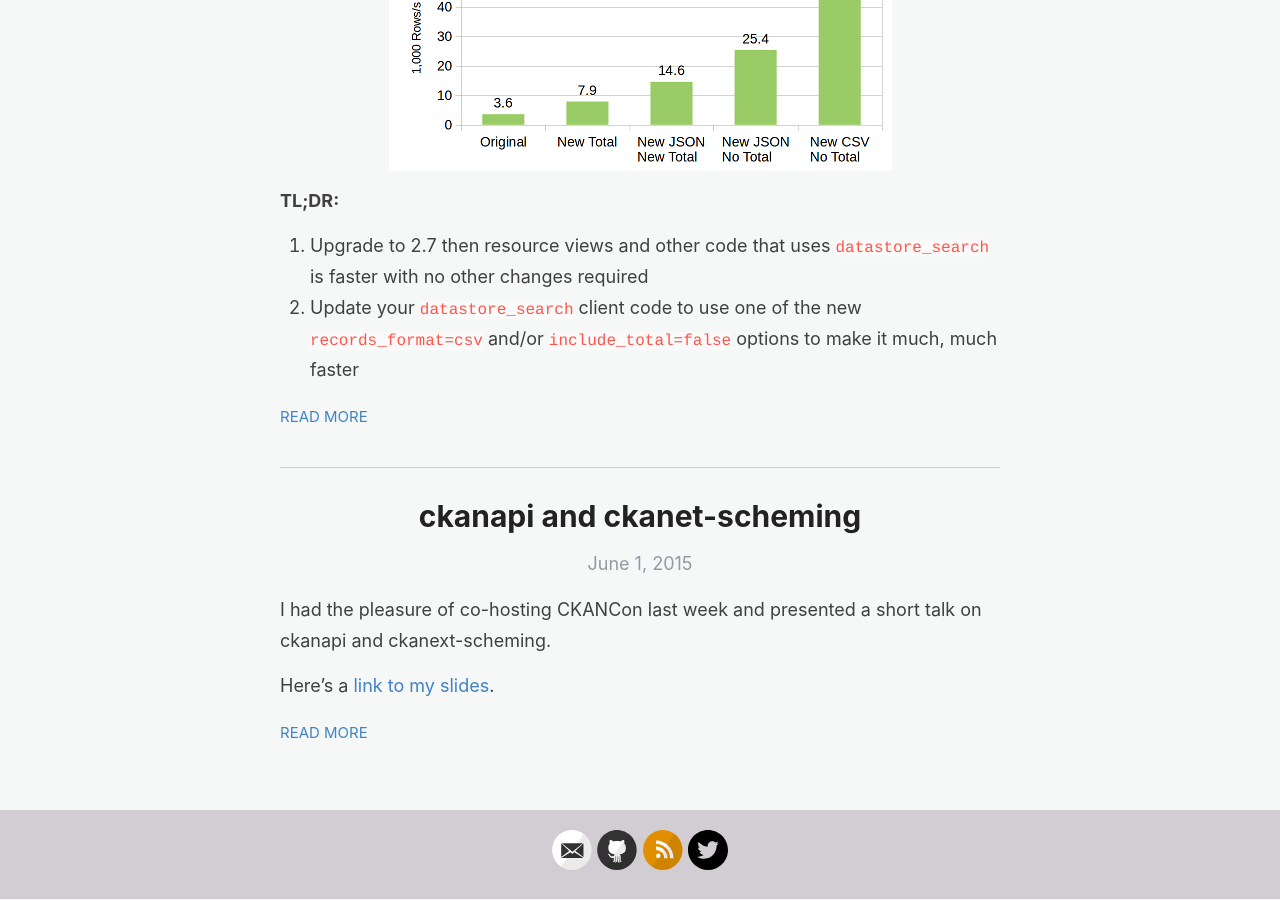
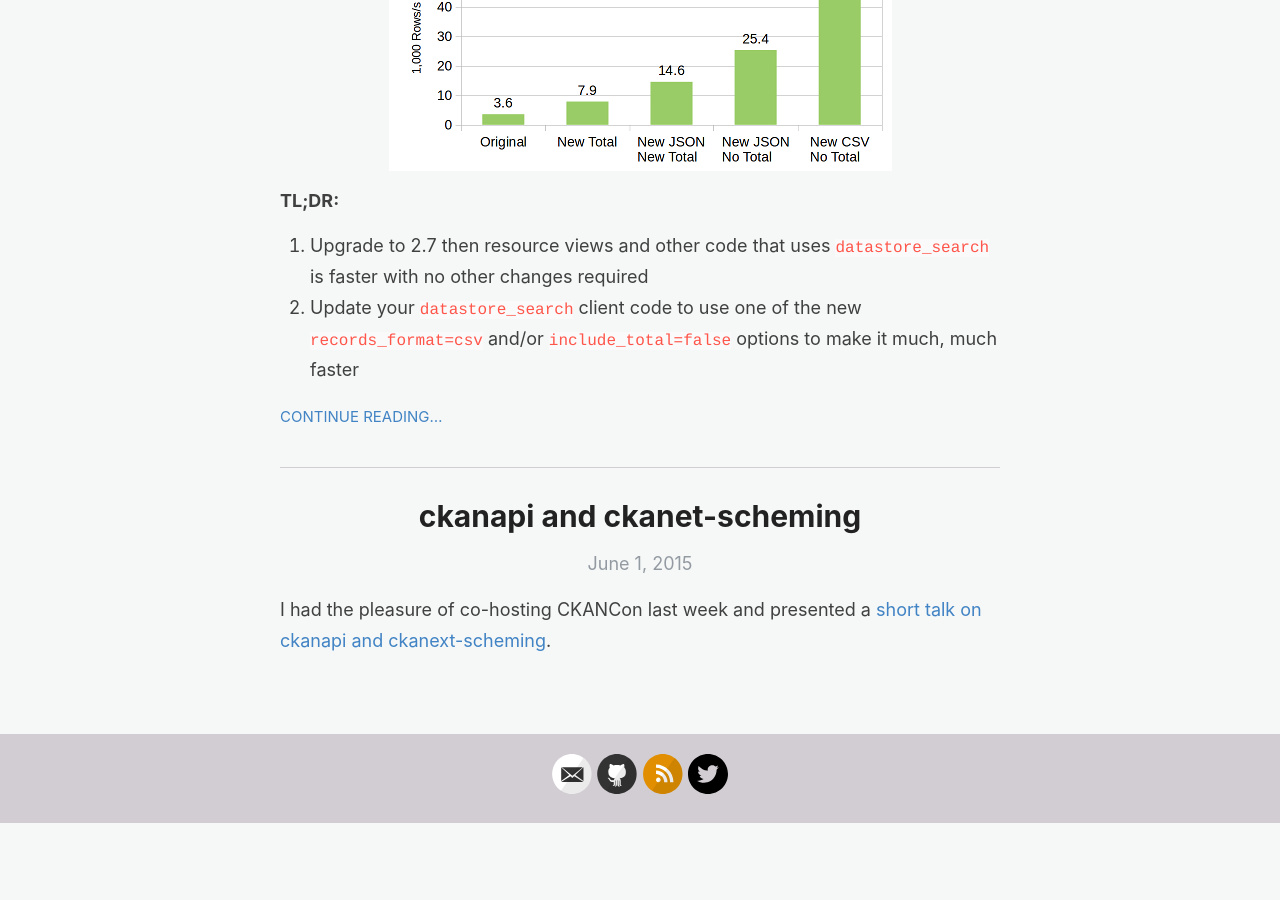
Before and after one commit to wardi/wardi.github.io, a Jekyll site: the page built from index.html, in a window 1280 px wide and 900 px high, scrolled down 913 px. Built offline with Jekyll 4.4.1, drawn with Linux system fonts in a browser that asks for light colours; the list of posts is cut into pages by our own code; after the commit the page ends 1737 px from its top, so only the background shows below that; some of the changed text lies outside the part shown.

Commit message:
inline meta

```diff
--- a/_posts/2015-06-01-ckanapi-ckanext-scheming.md
+++ b/_posts/2015-06-01-ckanapi-ckanext-scheming.md
@@ -1,13 +1,9 @@
 ---
 layout: post
 title: ckanapi and ckanet-scheming
-categories: [Video, Python, CKAN]
+categories: [Software, Python, CKAN]
 redirect_from: /2015/06/ckanapi-ckanext-scheming/
-excerpt_separator: <!--more-->
+inline: true
 ---
 
-I had the pleasure of co-hosting CKANCon last week and presented a short talk on ckanapi and ckanext-scheming.
-
-Here's a [link to my slides](https://github.com/wardi/ckancon2015/raw/master/ckancon2015.pdf).
-
-<!--more-->
+I had the pleasure of co-hosting CKANCon last week and presented a [short talk on ckanapi and ckanext-scheming](https://github.com/wardi/ckancon2015/raw/master/ckancon2015.pdf).
--- a/index.html
+++ b/index.html
@@ -12,11 +12,18 @@ layout: default
           <p class="post_date">{{ post.date | date: "%B %e, %Y" }}</p>
         </div>
       </a>
-      <div class="entry">
-        {{ post.excerpt }}
-      </div>
+      {% if post.inline %}
+        <div class="entry">
+          {{ post.content }}
+        </div>
 
-      <a href="{{ site.baseurl }}{{ post.url }}" class="read-more">Read More</a>
+      {% else %}
+        <div class="entry">
+          {{ post.excerpt }}
+        </div>
+
+        <a href="{{ site.baseurl }}{{ post.url }}" class="read-more">Continue reading…</a>
+      {% endif %}
     </article>
   {% endfor %}
 
```
Also changed, not shown: _includes/disqus.html (deleted, +0 -17 lines), _layouts/post.html (+2 -8 lines).
